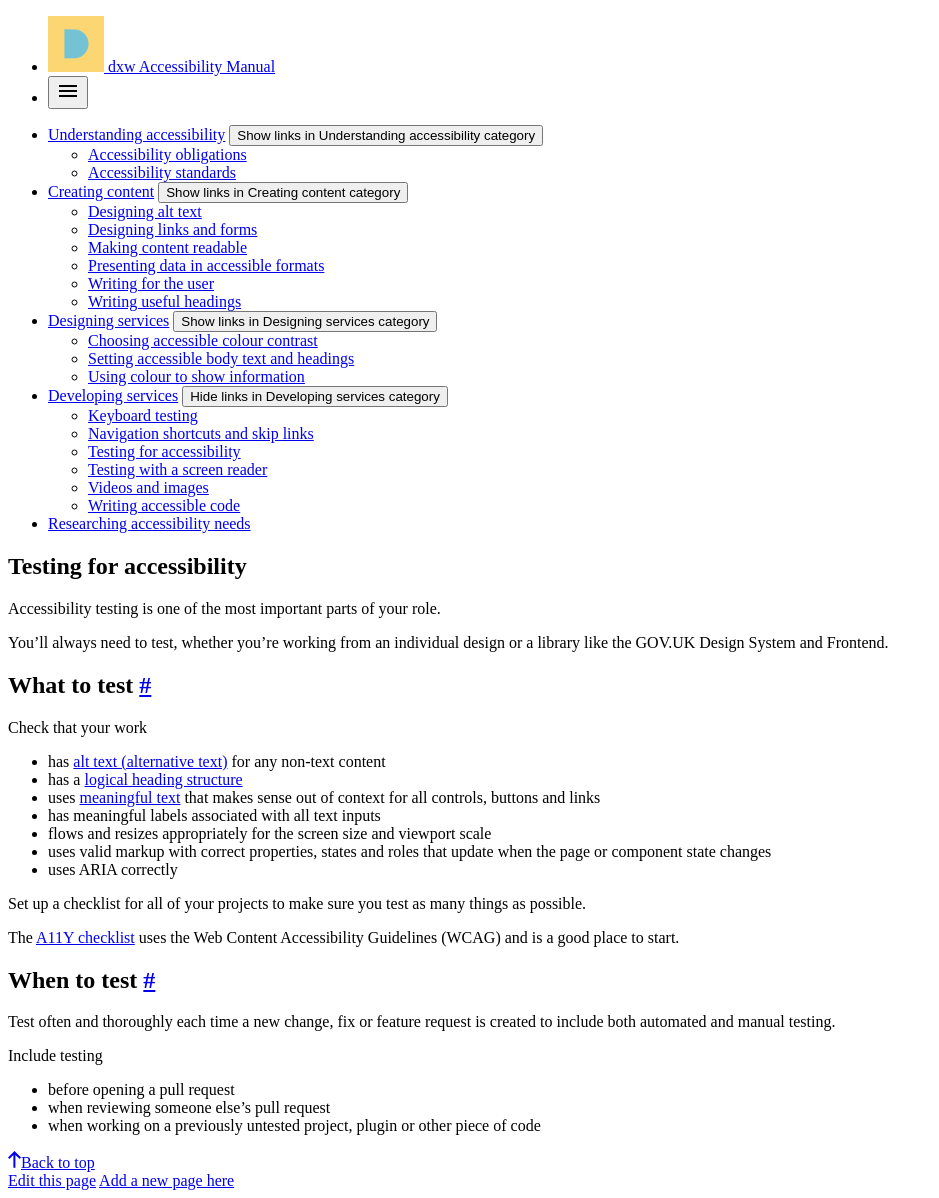
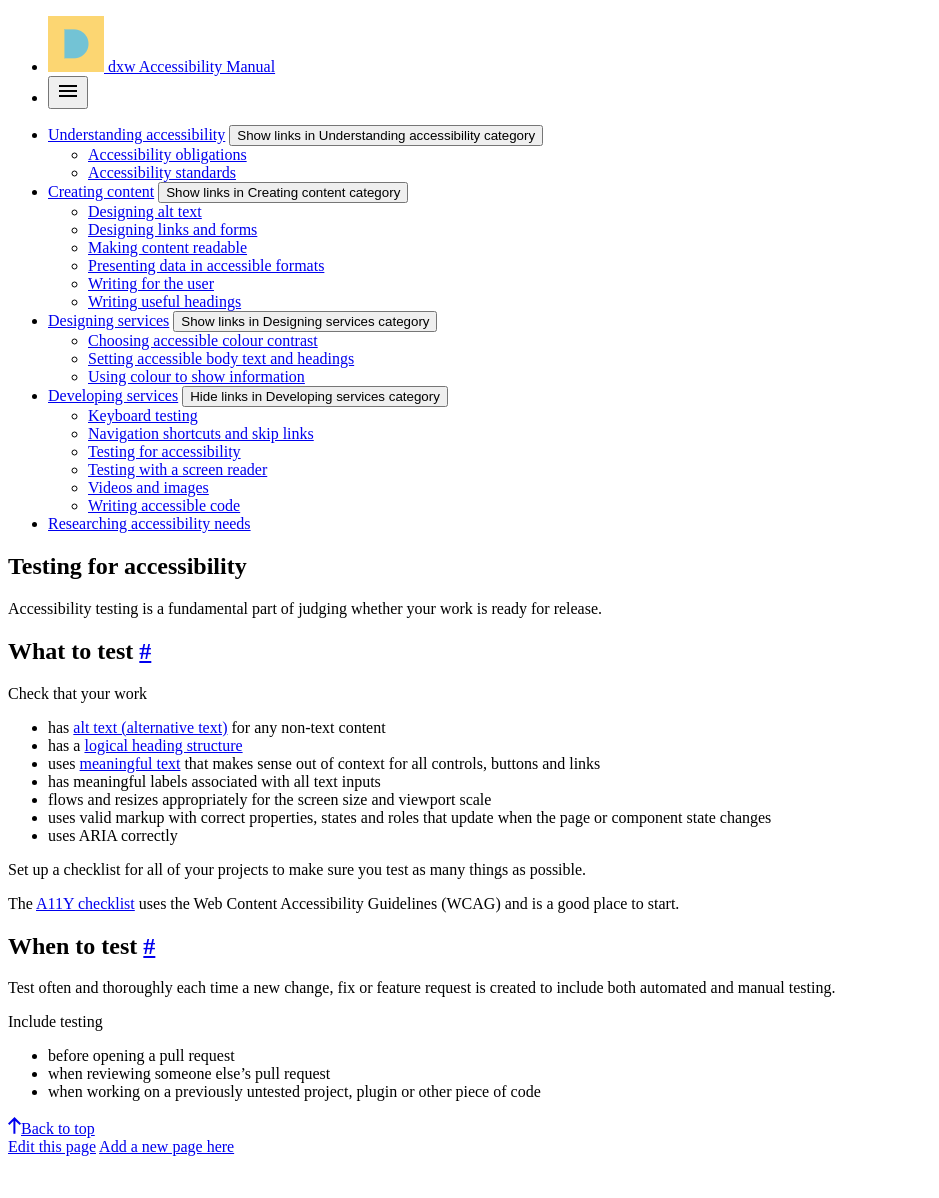
Before and after one commit to dxw/accessibility-manual, a Jekyll site: the page built from src/development/what-do-i-need-to-test.md, in a window 1280 px wide. Shown: the whole page, without its empty margins (0-939 px from the left). Built offline with Jekyll 4.4.1, drawn with Linux system fonts in a browser that asks for light colours; after the commit the page ends 1164 px from its top, so only the background shows below that.

Commit message:
Update Development page “what-do-i-need-to-test”

```diff
--- a/src/development/what-do-i-need-to-test.md
+++ b/src/development/what-do-i-need-to-test.md
@@ -4,9 +4,7 @@ permalink: /:path/:basename/
 tags:
   - Development
 ---
-Accessibility testing is one of the most important parts of your role.
-
-You’ll always need to test, whether you’re working from an individual design or a library like the GOV.UK Design System and Frontend.
+Accessibility testing is a fundamental part of judging whether your work is ready for release.
 
 ## What to test
 
@@ -19,7 +17,6 @@ Check that your work
 * flows and resizes appropriately for the screen size and viewport scale
 * uses valid markup with correct properties, states and roles that update when the page or component state changes
 * uses ARIA correctly
-
 
 Set up a checklist for all of your projects to make sure you test as many things as possible.
 
```
